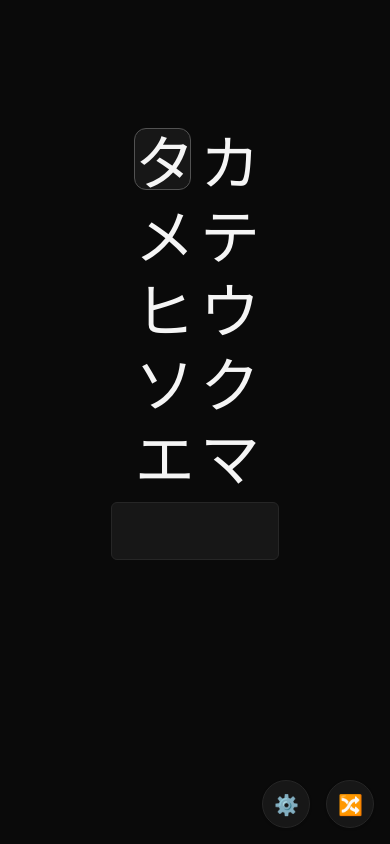
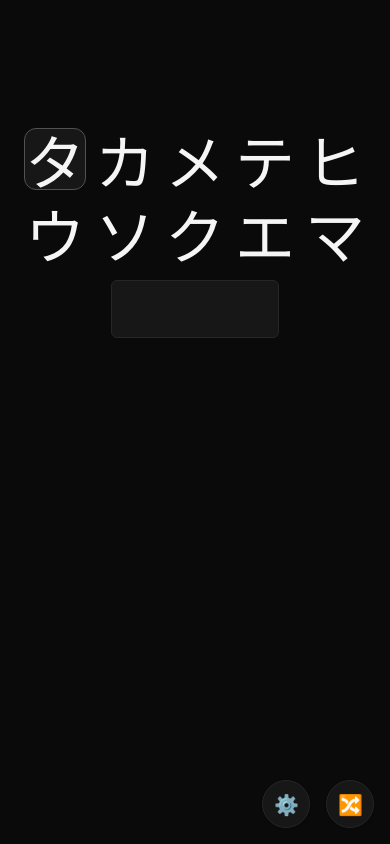
Before and after one commit to paltin/katakana, a React (Vite) app: page / in a window 390 px wide. Built offline with nearby package versions, Linux system fonts and the light colour scheme.

Commit message:
fix(ui): restore current tile frame by sizing grid tracks; pass cols from settings; keep tiles square

```diff
--- a/src/App.tsx
+++ b/src/App.tsx
@@ -2,7 +2,7 @@ import { KanaGrid } from './components/KanaGrid';
 import { Hint } from './components/Hint';
 import { AnswerInput } from './components/AnswerInput';
 import { SettingsPanel } from './components/SettingsPanel';
-import { SettingsProvider } from './context/SettingsContext';
+import { SettingsProvider, useSettings } from './context/SettingsContext';
 import { useTrainer } from './hooks/useTrainer';
 import './style.css';
 
@@ -27,13 +27,14 @@ function InnerApp() {
     handleInputChange,
     reshuffle,
   } = useTrainer();
+  const { settings } = useSettings();
   const [settingsOpen, setSettingsOpen] = useState(false);
 
   return (
     <div className="min-h-dvh bg-neutral-950 text-neutral-100">
       <div className="w-full max-w-4xl mx-auto p-6 pt-[5.5rem] text-center">
         <Hint show={!!(showHint && current)} text={current ? current.romaji : ''} />
-        <KanaGrid items={selection} currentIndex={currentIndex} flash={flash} />
+        <KanaGrid items={selection} currentIndex={currentIndex} flash={flash} cols={settings.cols} />
         <AnswerInput value={input} onChange={handleInputChange} />
         <button
           aria-label="Shuffle"
--- a/src/components/KanaGrid.tsx
+++ b/src/components/KanaGrid.tsx
@@ -6,11 +6,17 @@ type Props = {
   items: Kana[];
   currentIndex: number;
   flash: boolean;
+  cols: number;
 };
 
-export function KanaGrid({ items, currentIndex, flash }: Props) {
+export function KanaGrid({ items, currentIndex, flash, cols }: Props) {
+  const gapRem = 0.5; // matches gap-x-2
+  const width = `min(4.29rem, calc((100% - ${(cols - 1) * gapRem}rem) / ${cols}))`;
   return (
-    <div className="grid grid-cols-[repeat(2,max-content)] md:grid-cols-[repeat(5,max-content)] gap-x-2 gap-y-3 justify-center items-center">
+    <div
+      className="grid gap-x-2 gap-y-3 justify-center items-center"
+      style={{ gridTemplateColumns: `repeat(${cols}, ${width})` }}
+    >
       {items.map((item, idx) => (
         <KanaTile
           key={item.kana}
@@ -18,6 +24,7 @@ export function KanaGrid({ items, currentIndex, flash }: Props) {
           romaji={item.romaji}
           isCurrent={idx === currentIndex}
           flash={idx === currentIndex ? flash : false}
+          // width controlled via grid track size
         />
       ))}
     </div>
--- a/src/components/KanaTile.tsx
+++ b/src/components/KanaTile.tsx
@@ -5,17 +5,18 @@ type Props = {
   romaji: string;
   isCurrent: boolean;
   flash: boolean;
+  width?: string; // CSS width value (e.g., calc(...))
 };
 
-export function KanaTile({ kana, romaji, isCurrent, flash }: Props) {
+export function KanaTile({ kana, romaji, isCurrent, flash, width }: Props) {
   const base =
-    "w-[3.575rem] md:w-[4.29rem] aspect-square grid place-items-center rounded-xl text-6xl transition [font-family:'Noto Serif JP']";
+    "aspect-square grid place-items-center rounded-xl text-6xl transition [font-family:'Noto Serif JP']";
   const visual = isCurrent
     ? `${base} border ${flash ? 'ring-2 ring-neutral-300' : ''} border-neutral-600 bg-neutral-900 hover:-translate-y-0.5 hover:bg-neutral-800`
     : `${base} border border-transparent bg-transparent`;
 
   return (
-    <div className={visual} title={romaji}>
+    <div className={visual} title={romaji} style={width ? { width } : undefined}>
       {kana}
     </div>
   );
```
